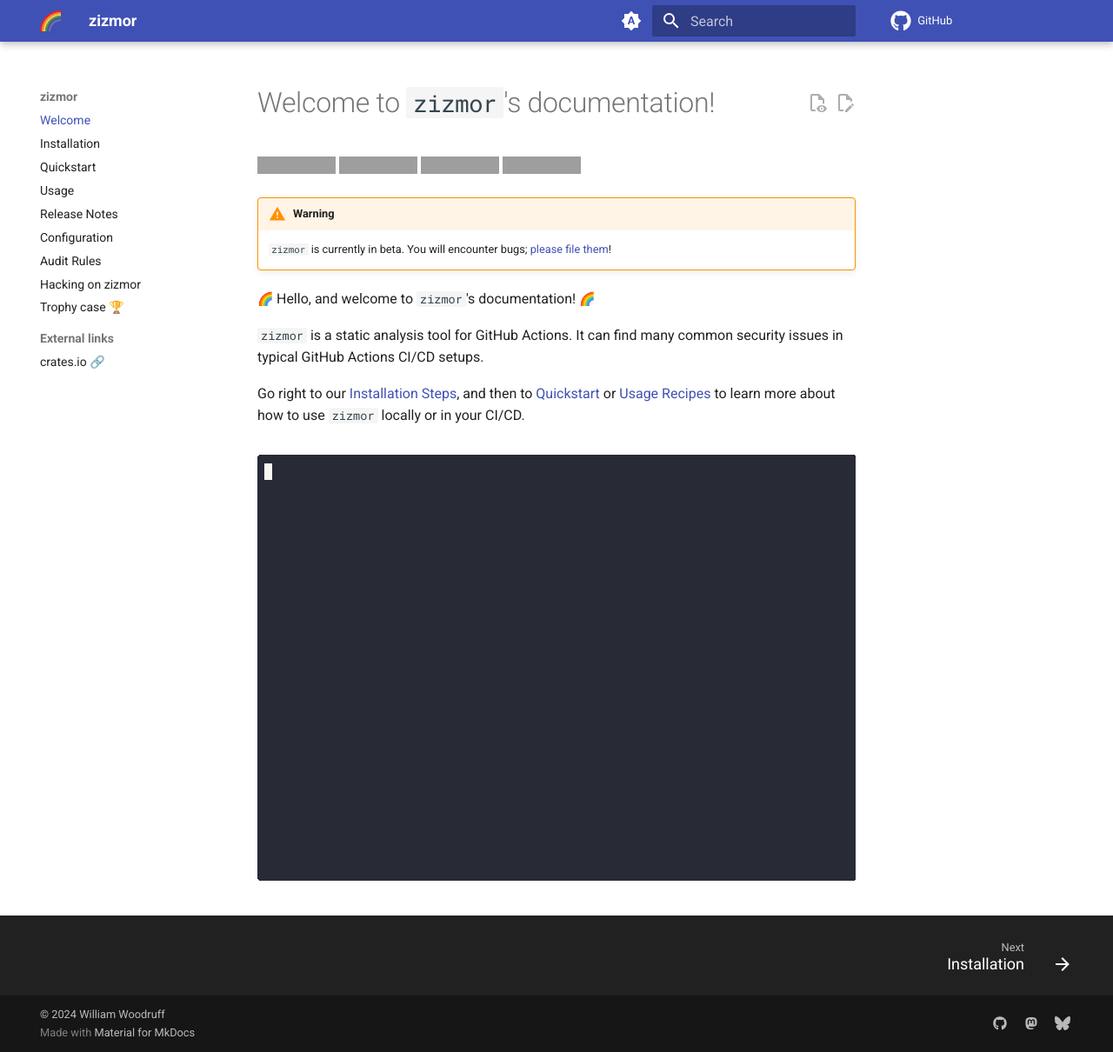
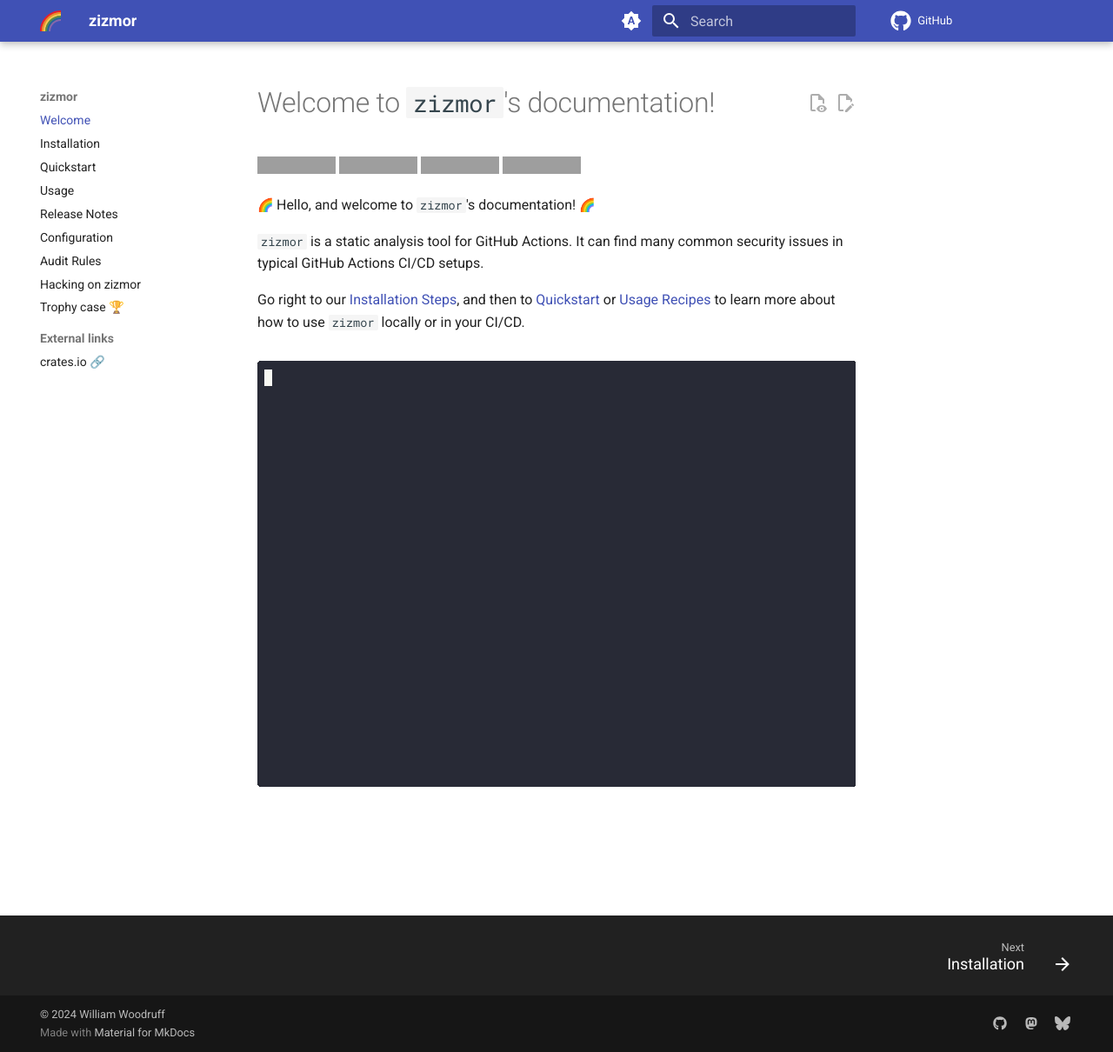
Before and after one commit to zizmorcore/zizmor, an MkDocs documentation site: the page built from docs/index.md, in a window 1280 px wide and 1210 px high. Shown: the whole window at 87% size. Built offline with MkDocs 1.6.1 and Material for MkDocs 9.7.7, drawn with Linux system fonts in a browser that asks for light colours; emoji names are drawn with the system emoji font; comment, search, counter and statistics services are not loaded; grey boxes are pictures that could not be loaded.

Commit message:
docs: ditches beta warning from static website (#379)

```diff
--- a/docs/index.md
+++ b/docs/index.md
@@ -4,12 +4,6 @@
 [![Crates.io](https://img.shields.io/crates/v/zizmor)](https://crates.io/crates/zizmor)
 [![Packaging status](https://repology.org/badge/tiny-repos/zizmor.svg)](https://repology.org/project/zizmor/versions)
 [![GitHub Sponsors](https://img.shields.io/github/sponsors/woodruffw?style=flat&logo=githubsponsors&labelColor=white&color=white)](https://github.com/sponsors/woodruffw)
-
-!!! warning
-
-    `zizmor` is currently in beta. You will encounter bugs; [please file them]!
-
-[please file them]: https://github.com/woodruffw/zizmor/issues/new?assignees=&labels=bug%2Ctriage&projects=&template=bug-report.yml&title=%5BBUG%5D%3A+
 
 :rainbow: Hello, and welcome to `zizmor`'s documentation! :rainbow:
 
```
